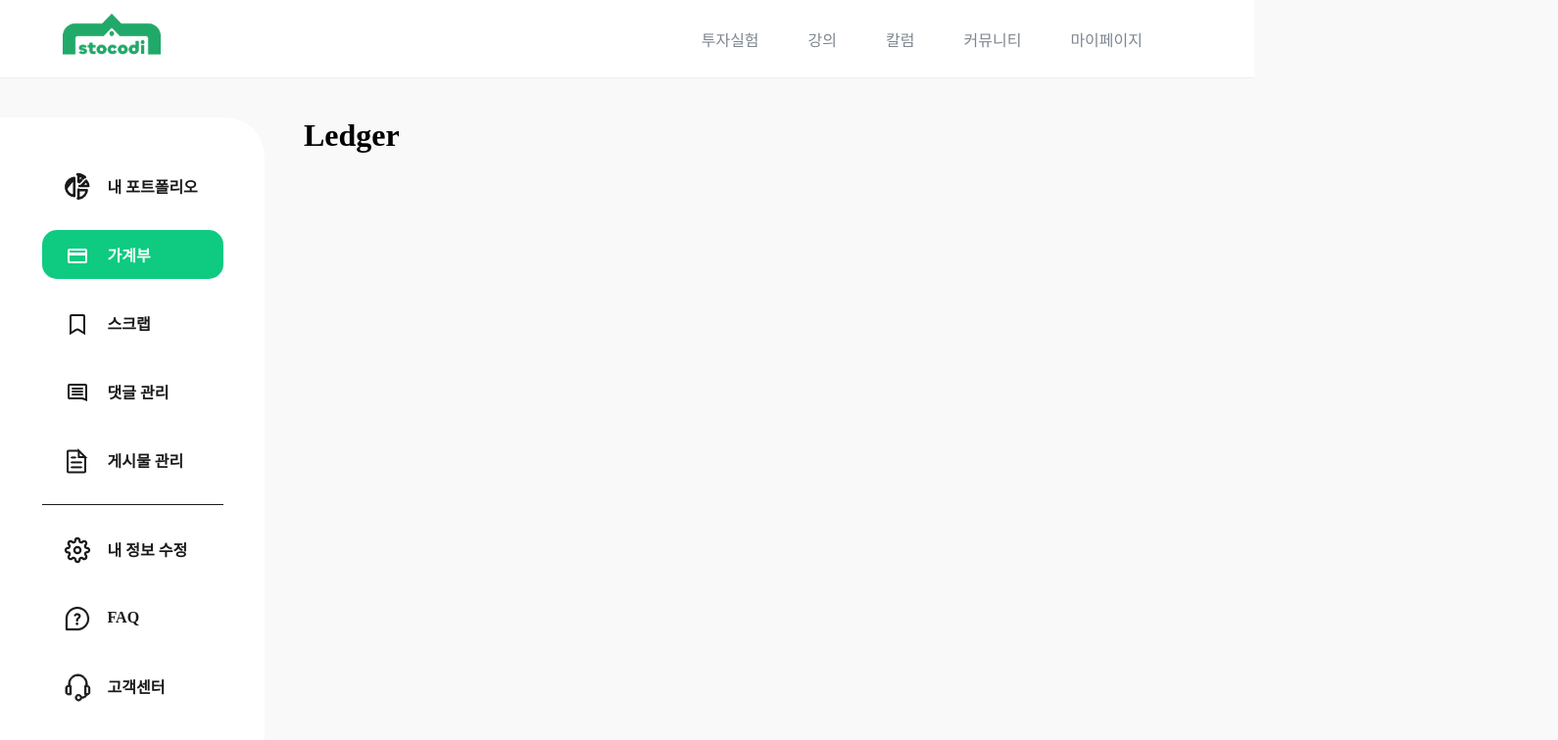
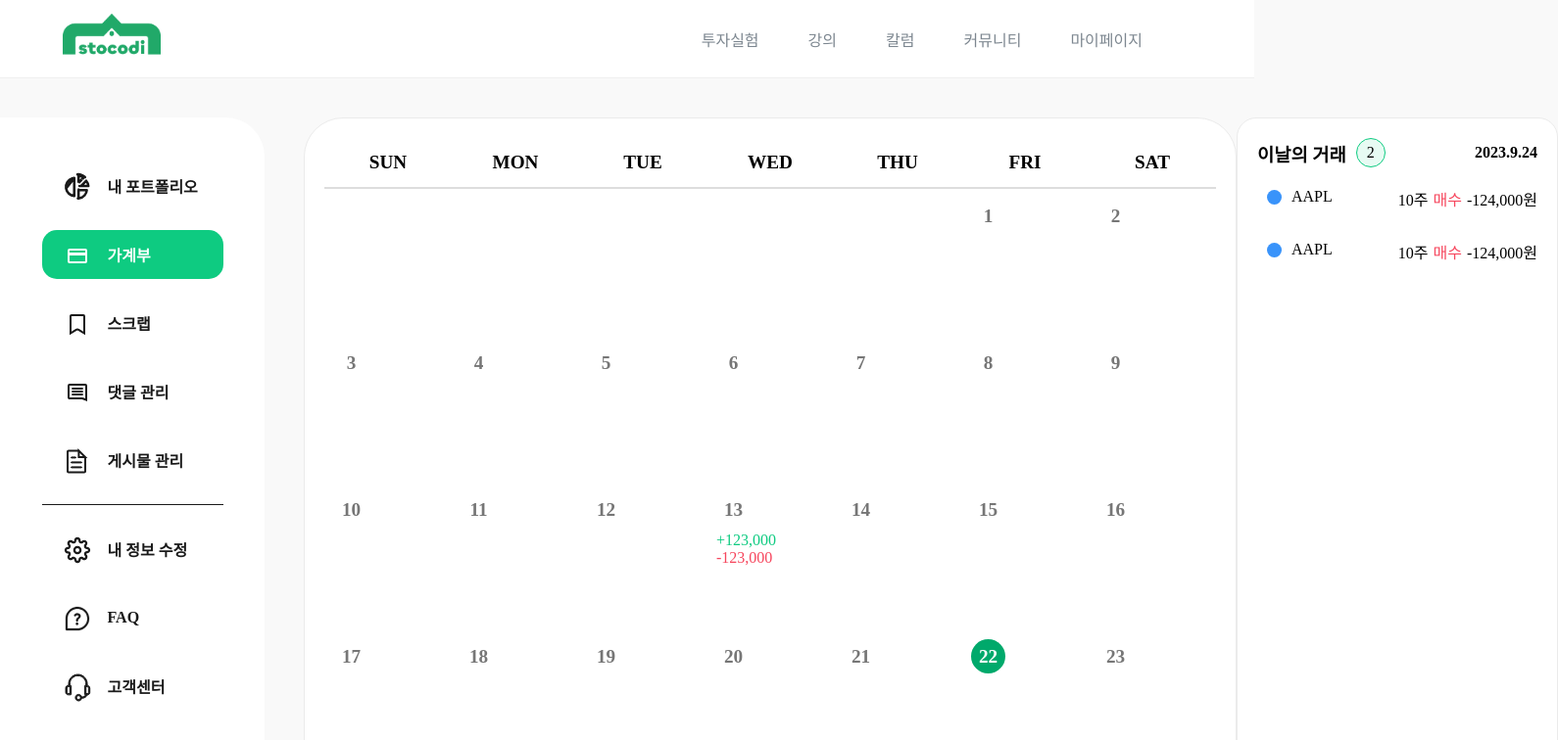
Before and after one commit to shgusgh12/new_frontend, a React (Create React App) app: page /mypage/ledger in a window 1280 px wide. Shown: the top 756 px of the page at 98% size, 1590 px wide, since content can reach past the window. Built offline with nearby package versions, Linux system fonts and the light colour scheme.

Commit message:
feat: 캘린더 컴포넌트 데이터 매핑 구현

```diff
--- a/src/components/Calender.jsx
+++ b/src/components/Calender.jsx
@@ -1,5 +1,7 @@
-import { useRef, useLayoutEffect, useState, useEffect, forwardRef } from "react";
+import { useLayoutEffect, useState } from "react";
 import styles from "./Calender.module.scss";
+
+import { Ticker } from "./Stock";
 
 const day = ["SUN", "MON", "TUE", "WED", "THU", "FRI", "SAT"];
 
@@ -15,9 +17,10 @@ const getCalendarDate = (year, month) => {
 };
 
 // 마음에안듦,, 코드 리팩토링 필요해보임,,,,,,,,,,,,,,,,,,,,,,,,,
-export const CalendarItem = ({ date, children, innerRef, ...rest }) => {
+
+export const CalendarItem = ({ date, children, itemRef, ...rest }) => {
     return (
-        <div className={styles.item} ref={innerRef} {...rest}>
+        <div className={styles.item} ref={itemRef} {...rest}>
             <div className={styles.date}>
                 <span>{date}</span>
                 <div>{children}</div>
@@ -57,14 +60,6 @@ export const Calendar = ({ year, month, data, itemWidth, itemHeight }) => {
                 break;
             }
         }
-
-        // CalendarItem 에 data 매핑
-        for (const element of dateElements) {
-            const mappedElement = data.find((e) => e.date === Number(element.innerHTML));
-            if (mappedElement) {
-                // element.parentElement.children[1].appendChild(span);
-            }
-        }
     }, []);
 
     return (
@@ -97,10 +92,60 @@ export const Calendar = ({ year, month, data, itemWidth, itemHeight }) => {
                 {
                     // date : 시작날짜 이후 날짜가 들어간 div element 리턴
                     getCalendarDate(year, month).date.map((date, index) => {
-                        return <CalendarItem key={index} date={date} onClick={handleClick}></CalendarItem>;
+                        const dateEvent = data.find((element) => element.date === index + 1);
+                        if (dateEvent) {
+                            return (
+                                <CalendarItem key={index} date={date} onClick={handleClick}>
+                                    {dateEvent.content.map((content) => {
+                                        if (content > 0) return <p style={{ color: "#0ECB81" }}>+{content.toLocaleString()}</p>;
+                                        else return <p style={{ color: "#F6465D" }}>{content.toLocaleString()}</p>;
+                                    })}
+                                </CalendarItem>
+                            );
+                        } else {
+                            return <CalendarItem key={index} date={date} onClick={handleClick} />;
+                        }
                     })
                 }
             </div>
         </div>
     );
 };
+
+export const CalendarAside = {
+    Container: ({ children, year, month, date }) => {
+        return (
+            <div className={styles.aside_container}>
+                <div className={styles.aside_head}>
+                    <div className={styles.transaction_count}>
+                        <h3>이날의 거래</h3>
+                        <div className={styles.indicator}>{children.length}</div>
+                    </div>
+
+                    <div className={styles.transaction_date}>
+                        <h4>
+                            {year}.{month}.{date}
+                        </h4>
+                    </div>
+                </div>
+
+                <div className={styles.aside_body}>{children}</div>
+            </div>
+        );
+    },
+    Item: ({ type, ticker, color, amount, price }) => {
+        return (
+            <div className={styles.aside_item}>
+                <Ticker ticker={ticker} color={color} />
+                <div className={styles.item_description}>
+                    <p>{amount}주</p>
+                    <p style={{ color: type === "매수" && "#F6465D" }}>{type}</p>
+                    <p>
+                        {price > 0 && "-"}
+                        {price.toLocaleString()}원
+                    </p>
+                </div>
+            </div>
+        );
+    },
+};
--- a/src/components/Calender.module.scss
+++ b/src/components/Calender.module.scss
@@ -43,6 +43,7 @@
 
             width: 35px;
             height: 35px;
+            margin-bottom: 5px;
             border-radius: 50%;
 
             font-weight: bold;
@@ -60,3 +61,60 @@
         color: #ffffff !important;
     }
 }
+
+// CalendarAsice
+
+.aside_container {
+    width: 350px;
+
+    padding: 20px;
+    border: 1px solid #ebebeb;
+    border-radius: 20px;
+
+    background-color: #fff;
+
+    .aside_head {
+        display: flex;
+        align-items: center;
+        justify-content: space-between;
+
+        margin-bottom: 20px;
+
+        .transaction_count {
+            display: flex;
+            align-items: center;
+            gap: 10px;
+
+            .indicator {
+                width: 30px;
+                height: 30px;
+
+                display: flex;
+                justify-content: center;
+                align-items: center;
+
+                border: 1.5px solid #0ecb81;
+                border-radius: 50%;
+
+                background-color: #e7fbf3;
+            }
+        }
+        .transaction_date {
+        }
+    }
+    .aside_body {
+        display: flex;
+        flex-direction: column;
+        gap: 30px;
+    }
+}
+
+.aside_item {
+    display: flex;
+    justify-content: space-between;
+
+    .item_description {
+        display: flex;
+        gap: 5px;
+    }
+}
--- a/src/components/Table.jsx
+++ b/src/components/Table.jsx
@@ -79,12 +79,10 @@ export const Table = {
         );
     },
 
-    Container: ({ ratio, width, children, ...rest }) => {
+    Container: ({ ratio, width, minWidth, maxWidth, children, ...rest }) => {
         const containerRef = useRef();
 
         useLayoutEffect(() => {
-            containerRef.current.style.width = width;
-
             const cols = document.querySelectorAll(`.${style.col}`);
             const rows = document.querySelectorAll(`.${style.row}`);
 
@@ -105,7 +103,7 @@ export const Table = {
         }, [width, ratio]);
 
         return (
-            <div ref={containerRef} className={style.container} {...rest}>
+            <div ref={containerRef} className={style.container} style={{ width: width, maxWidth: maxWidth, minWidth: minWidth }} {...rest}>
                 {children}
             </div>
         );
--- a/src/pages/User/mypage/Ledger.jsx
+++ b/src/pages/User/mypage/Ledger.jsx
@@ -1,7 +1,43 @@
+import styles from "./Ledger.module.scss";
+
+import { Calendar, CalendarAside } from "../../../components/Calender";
+
+const dummyData = [
+    {
+        date: 13,
+        content: [123000, -123000],
+    },
+];
+
+const data = [
+    {
+        date: 13,
+        content: [
+            {
+                ticker: "AAPL",
+                type: "매수",
+                amount: 10,
+                price: 124000,
+            },
+            {
+                ticker: "AAPL",
+                type: "매수",
+                amount: 10,
+                price: 124000,
+            },
+        ],
+    },
+];
+
 export default function LedgerSection() {
     return (
-        <div>
-            <h1>Ledger</h1>
-        </div>
+        <section className={styles.section}>
+            <Calendar year={2023} month={9} itemWidth="130px" itemHeight="150px" data={dummyData} />
+
+            <CalendarAside.Container year={2023} month={9} date={24}>
+                <CalendarAside.Item type={"매수"} ticker={"AAPL"} color={"#3993FA"} amount={10} price={124000} />
+                <CalendarAside.Item type={"매수"} ticker={"AAPL"} color={"#3993FA"} amount={10} price={124000} />
+            </CalendarAside.Container>
+        </section>
     );
 }
--- a/src/pages/User/mypage/Ledger.module.scss
+++ b/src/pages/User/mypage/Ledger.module.scss
@@ -0,0 +1,6 @@
+.section {
+    display: flex;
+
+    width: 100%;
+    margin: 0px auto;
+}
```
